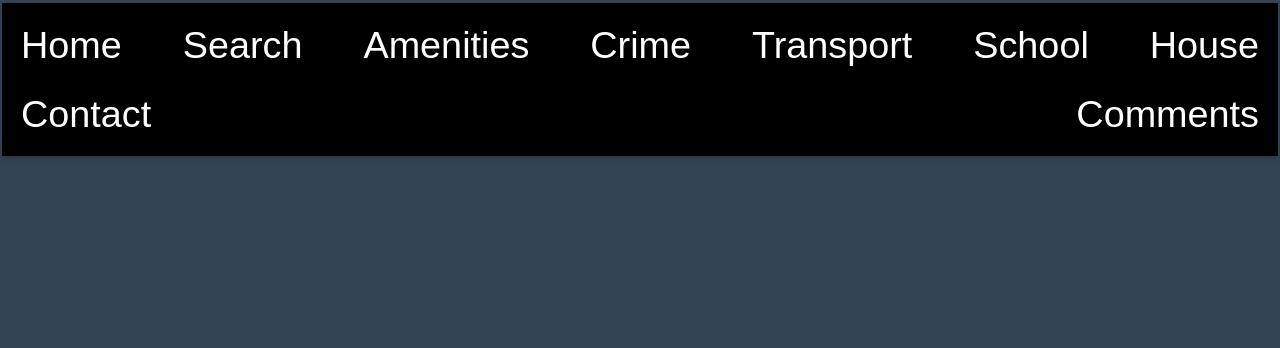
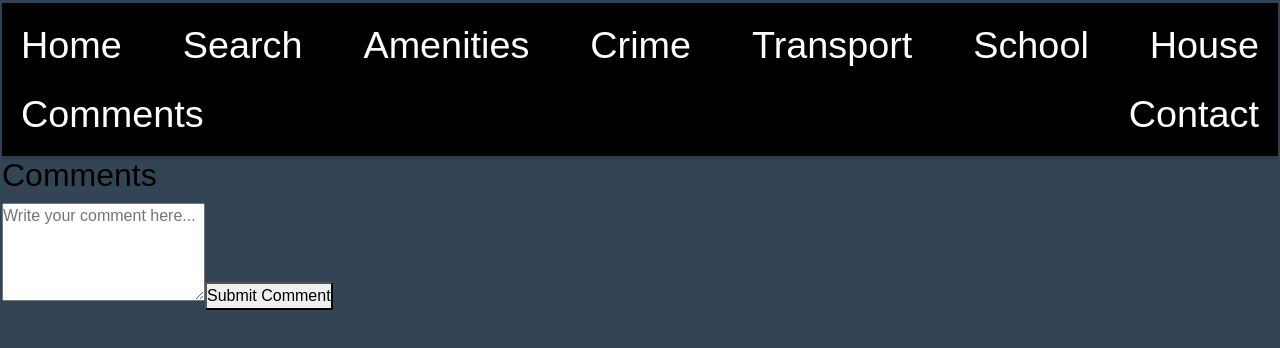
Before and after one commit to jade211/Digital-Atlas, a React (Create React App) app in the folder code/frontend/atlas/: page /comment in a window 1280 px wide. Shown: the top 348 px of the page. Built offline with nearby package versions, Linux system fonts and the light colour scheme.

Commit message:
comment.jsx added to frontend

```diff
--- a/code/frontend/atlas/package.json
+++ b/code/frontend/atlas/package.json
@@ -11,6 +11,7 @@
     "react": "^18.2.0",
     "react-chartjs-2": "^5.2.0",
     "react-dom": "^18.2.0",
+    "react-icons": "^5.0.1",
     "react-router-dom": "^6.22.0",
     "react-scripts": "5.0.1",
     "web-vitals": "^2.1.4"
--- a/code/frontend/atlas/src/App.js
+++ b/code/frontend/atlas/src/App.js
@@ -141,6 +141,7 @@ import CrimeNav from './components/crime-navbar';
 import Navbar from './components/navbar';
 import Schools from './components/school';
 import House from './components/house';
+import Comment from './components/comment';
 
 
 
@@ -157,6 +158,8 @@ function App() {
           <Route path='/transport' element={<Transport />} />
           <Route path='/school' element={<Schools />} />
           <Route path='/house' element={<House />} />
+          <Route path='/comment' element={<Comment />} />
+
 
 
           {/* <Route exact path='/' element={<SearchBar />} />
--- /dev/null
+++ b/code/frontend/atlas/src/components/comment.jsx
@@ -0,0 +1,104 @@
+
+import React, { useState } from 'react';
+import { FaThumbsUp, FaThumbsDown, FaRegPaperPlane } from 'react-icons/fa'; // Import icons from react-icons library
+
+function Comment() {
+  const [commentText, setCommentText] = useState('');
+  const [comments, setComments] = useState([]);
+
+  const handleCommentChange = (event) => {
+    setCommentText(event.target.value);
+  };
+
+  const handleSubmitComment = () => {
+    if (commentText.trim() !== '') {
+      const newComment = {
+        id: comments.length + 1,
+        text: commentText,
+        timestamp: new Date().toLocaleString(),
+        votes: 0,
+        replies: [],
+      };
+
+      setComments([...comments, newComment]);
+      setCommentText('');
+    }
+  };
+
+  const handleUpvote = (commentId) => {
+    const updatedComments = comments.map((comment) => {
+      if (comment.id === commentId) {
+        return { ...comment, votes: comment.votes + 1 };
+      }
+      return comment;
+    });
+    setComments(updatedComments);
+  };
+
+  const handleDownvote = (commentId) => {
+    const updatedComments = comments.map((comment) => {
+      if (comment.id === commentId && comment.votes > 0) {
+        return { ...comment, votes: comment.votes - 1 };
+      }
+      return comment;
+    });
+    setComments(updatedComments);
+  };
+
+  const handleReply = (commentId, replyText) => {
+    const updatedComments = comments.map((comment) => {
+      if (comment.id === commentId) {
+        return {
+          ...comment,
+          replies: [...comment.replies, { text: replyText, timestamp: new Date().toLocaleString() }],
+        };
+      }
+      return comment;
+    });
+    setComments(updatedComments);
+  };
+
+  return (
+    <div className="comment-container">
+      <h2>Comments</h2>
+      <div>
+        <textarea
+          value={commentText}
+          onChange={handleCommentChange}
+          placeholder="Write your comment here..."
+          rows={4}
+          className="comment-input"
+        />
+        <button onClick={handleSubmitComment} className="comment-button">Submit Comment</button>
+      </div>
+      <div>
+        {comments.map((comment) => (
+          <div key={comment.id} className="comment">
+            <p>{comment.text}</p>
+            <div className="vote-buttons">
+              <FaThumbsUp onClick={() => handleUpvote(comment.id)} className="upvote-icon" />
+              <p>Votes: {comment.votes}</p>
+              <FaThumbsDown onClick={() => handleDownvote(comment.id)} className="downvote-icon" />
+            </div>
+            {comment.replies.map((reply, index) => (
+              <div key={index} className="reply">
+                <p>Reply: {reply.text}</p>
+                <p>{reply.timestamp}</p>
+              </div>
+            ))}
+            <div className="reply-container">
+              <textarea
+                placeholder="Reply to this comment..."
+                onBlur={(event) => handleReply(comment.id, event.target.value)}
+                className="reply-input"
+              />
+              <FaRegPaperPlane onClick={(event) => handleReply(comment.id, event.target.value)} className="send-icon" />
+            </div>
+          </div>
+        ))}
+      </div>
+    </div>
+  );
+}
+
+export default Comment;
--- a/code/frontend/atlas/src/components/navbar.jsx
+++ b/code/frontend/atlas/src/components/navbar.jsx
@@ -194,8 +194,8 @@ function Navbar() {
         <a href="/transport">Transport<span></span></a>
         <a href="/school">School<span></span></a>
         <a href="/house">House<span></span></a>
+        <a href="/comment">Comments<span></span></a>
         <a href="#">Contact<span></span></a>
-        <a href="#">Comments<span></span></a>
       </nav>
     </>
   );
```
Also changed, not shown: 1 other file (tests, documents, lock files or other folders).
